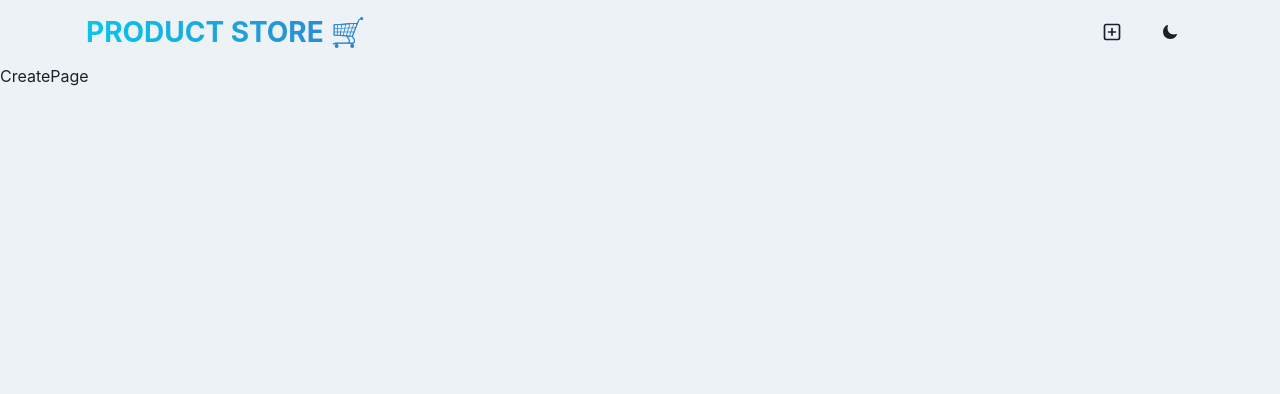
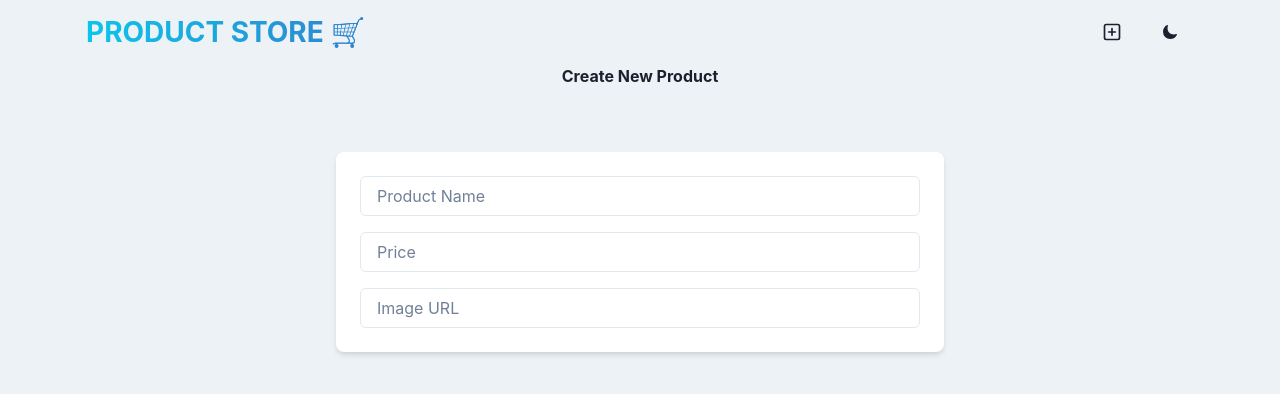
Before and after one commit to TheMarc05/store-app, a React (Vite) app in the folder frontend/: page /create in a window 1280 px wide. Shown: the top 394 px of the page. Built offline with nearby package versions, Linux system fonts and the light colour scheme.

Commit message:
create page inputs implement

```diff
--- a/frontend/src/pages/CreatePage.jsx
+++ b/frontend/src/pages/CreatePage.jsx
@@ -1,5 +1,72 @@
+import {
+  Box,
+  Container,
+  Heading,
+  useColorModeValue,
+  VStack,
+  Input,
+  Button,
+} from "@chakra-ui/react";
+import { useState } from "react";
+
 const CreatePage = () => {
-  return <div>CreatePage</div>;
+  const [newProduct, setNewProduct] = useState({
+    name: "",
+    price: "",
+    image: "",
+  });
+
+  return (
+    <Container maxW={"container.sm"}>
+      <VStack spacing={8}>
+        <Heading as={"h1"} size={"2x1"} textAlign={"center"} mb={8}>
+          Create New Product
+        </Heading>
+
+        <Box
+          w={"full"}
+          bg={useColorModeValue("white", "gray.800")}
+          p={6}
+          rounded={"lg"}
+          shadow={"md"}
+        >
+          <VStack spacing={4}>
+            <Input
+              placeholder="Product Name"
+              name="name"
+              value={newProduct.name}
+              onChange={(e) =>
+                setNewProduct({ ...newProduct, name: e.target.value })
+              }
+            />
+            <Input
+              placeholder="Price"
+              name="price"
+              type="number"
+              value={newProduct.price}
+              onChange={(e) =>
+                setNewProduct({ ...newProduct, price: e.target.value })
+              }
+            />
+            <Input
+              placeholder="Image URL"
+              name="image"
+              type="number"
+              value={newProduct.image}
+              onChange={(e) =>
+                setNewProduct({ ...newProduct, image: e.target.value })
+              }
+            />
+            {/* <Button
+              colorScheme="blue"
+              onClick={handleAddProduct}
+              w="full"
+            ></Button> */}
+          </VStack>
+        </Box>
+      </VStack>
+    </Container>
+  );
 };
 
 export default CreatePage;
```
